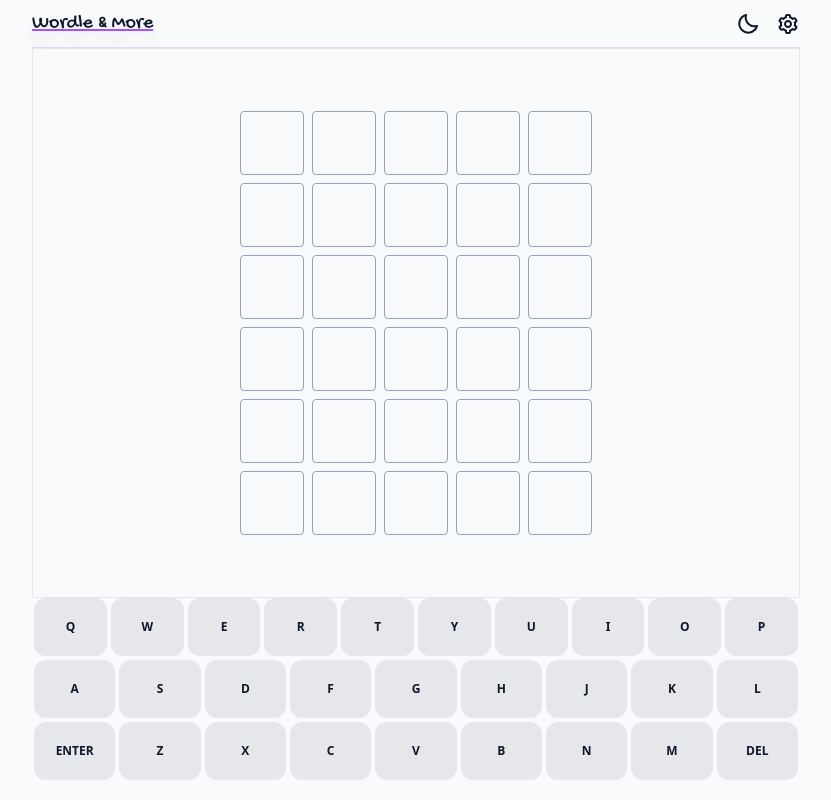
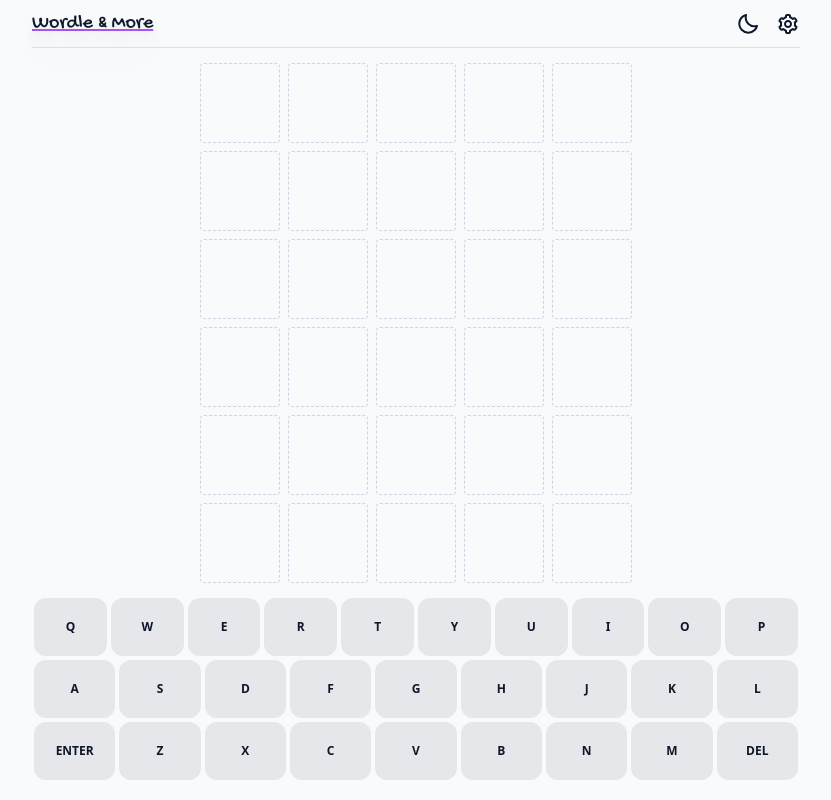
Before and after one commit to MarkyJD/unlimited-words, a React (Create React App) app: page / in a window 1280 px wide. Shown: the whole page, without its empty margins (224-1055 px from the left). Built offline with nearby package versions, Linux system fonts and the light colour scheme; the HTML template or start-up script is replaced by a standard one.

Commit message:
feat: Styled the grid. Animated input and feedback. Add winning alert

```diff
--- a/src/components/Game/Word.js
+++ b/src/components/Game/Word.js
@@ -5,49 +5,50 @@ import { useState } from 'react';
 export default function Word({ word, guess, submitted }) {
   const letters = guess ? guess.split('') : [];
   const correctLetters = word.split('');
+  const borderStyle = ' border-solid';
 
   function compareLetters(letter, correctLetter, word) {
     if (letter.toLowerCase() === correctLetter.toLowerCase()) {
-      return ' bg-green-400';
+      return ' bg-green-400 dark:bg-green-300 dark:text-slate-900';
     } else if (word.includes(letter.toLowerCase())) {
-      return ' bg-amber-400';
+      return ' bg-amber-400 dark:bg-amber-300 dark:text-slate-900';
     } else {
-      return ' bg-gray-400';
+      return ' bg-slate-200 dark:bg-slate-300 dark:text-slate-900';
     }
   }
 
   return (
     <>
       <div
-        className={`letter ${
+        className={`letter delay1 ${letters[0] ? borderStyle : ''} ${
           submitted && compareLetters(letters[0], word[0], word)
         }`}
       >
         {letters[0] || ' '}
       </div>
       <div
-        className={`letter ${
+        className={`letter delay2 ${letters[1] ? borderStyle : ''} ${
           submitted && compareLetters(letters[1], word[1], word)
         }`}
       >
         {letters[1] || ' '}
       </div>
       <div
-        className={`letter ${
+        className={`letter delay3 ${letters[2] ? borderStyle : ''} ${
           submitted && compareLetters(letters[2], word[2], word)
         }`}
       >
         {letters[2] || ' '}
       </div>
       <div
-        className={`letter ${
+        className={`letter delay4 ${letters[3] ? borderStyle : ''} ${
           submitted && compareLetters(letters[3], word[3], word)
         }`}
       >
         {letters[3] || ' '}
       </div>
       <div
-        className={`letter ${
+        className={`letter delay5 ${letters[4] ? borderStyle : ''} ${
           submitted && compareLetters(letters[4], word[4], word)
         }`}
       >
--- a/src/components/Game/index.js
+++ b/src/components/Game/index.js
@@ -4,7 +4,7 @@ import Word from './Word';
 
 export default function Game({ word, guesses, input }) {
   return (
-    <div className="border flex items-center justify-center flex-1">
+    <div className="flex items-center justify-center flex-1">
       {word ? (
         <div className="grid grid-cols-5 grid-rows-6 gap-2">
           <Word
--- a/src/index.css
+++ b/src/index.css
@@ -10,7 +10,7 @@
   }
 
   .letter {
-    @apply h-14 rounded w-14 sm:h-14 sm:w-14 md:h-16 md:w-16 uppercase text-lg border flex items-center justify-center border-slate-400;
+    @apply font-bold transition duration-150 rounded h-12 w-12 sm:h-14 sm:w-14 md:h-16 md:w-16 lg:h-20 lg:w-20 uppercase text-lg border border-dashed flex items-center justify-center border-slate-300 dark:border-slate-700;
   }
 
   .buttonLetter {
@@ -36,5 +36,25 @@
     .text-shadow-none {
       text-shadow: none;
     }
+
+    .delay1 {
+      transition-delay: 100ms;
+    }
+
+    .delay2 {
+      transition-delay: 200ms;
+    }
+
+    .delay3 {
+      transition-delay: 300ms;
+    }
+
+    .delay4 {
+      transition-delay: 400ms;
+    }
+
+    .delay5 {
+      transition-delay: 500ms;
+    }
   }
 }
--- a/src/pages/Home.js
+++ b/src/pages/Home.js
@@ -11,12 +11,14 @@ export default function Home() {
   const { word, wordList } = useWord();
   const [input, setInput] = useState('');
   const [guesses, setGuesses] = useState([]);
-
   console.log(word);
 
   const handleSubmit = async () => {
     if (wordList.includes(input.toLowerCase())) {
       setGuesses((prevGuesses) => [...prevGuesses, input]);
+      if (input.toLowerCase() === word.toLowerCase()) {
+        alert('Congratulations!!!');
+      }
       setInput('');
     } else {
       alert('Not in Word List!');
```
